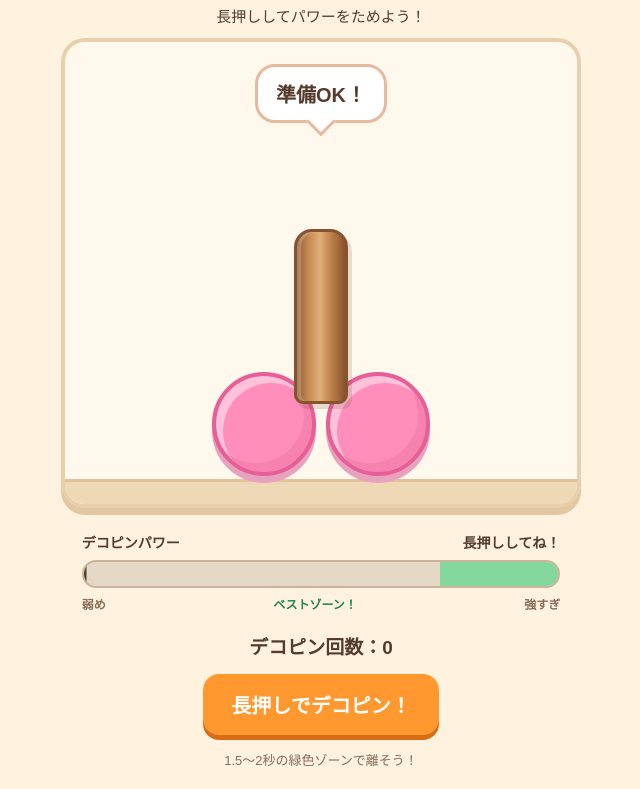
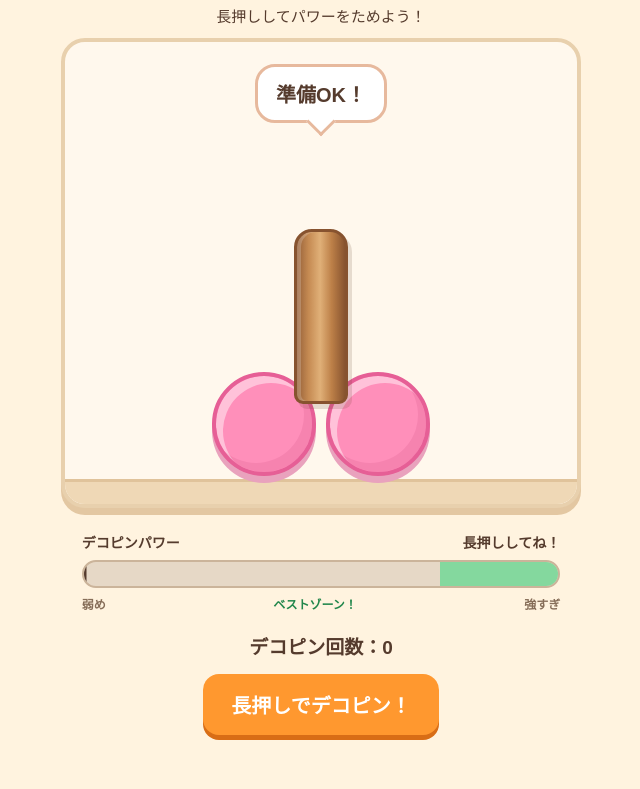
Before and after one commit to kounotori3110/game, a plain HTML site: page index.html in a window 1280 px wide. Shown: the part 81-870 px from the top of the page, without its empty margins (319-959 px from the left). After the commit the page ends 836 px from the top, so only its background shows below. Drawn offline with Linux system fonts and the light colour scheme.

Commit message:
Refactor HTML structure and styles for game

```diff
--- a/index.html
+++ b/index.html
@@ -299,7 +299,6 @@ button:active {
   </div>
 
   <button id="flickButton" type="button">長押しでデコピン！</button>
-  <div class="note">1.5〜2秒の緑色ゾーンで離そう！</div>
 </main>
 
 <script>
```
